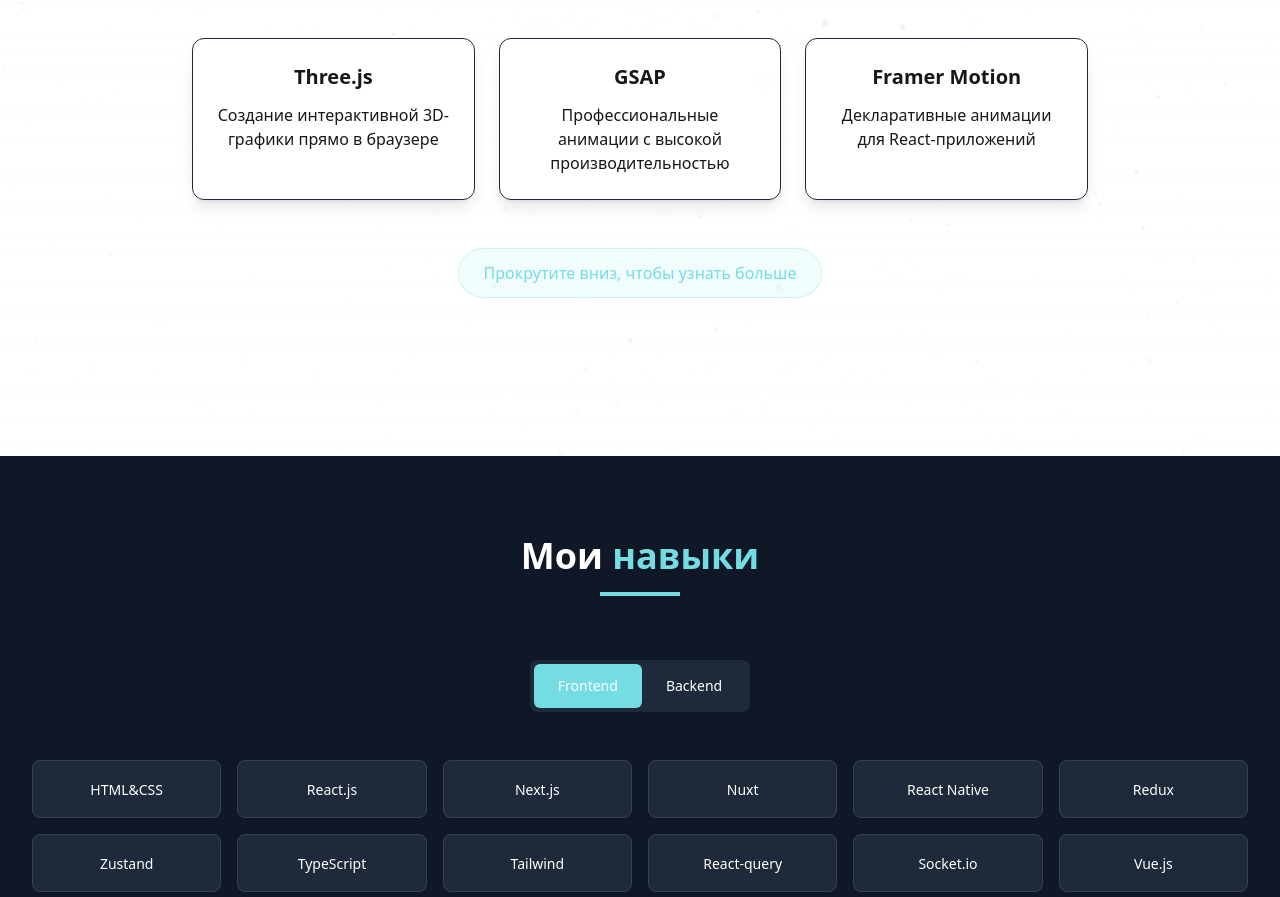
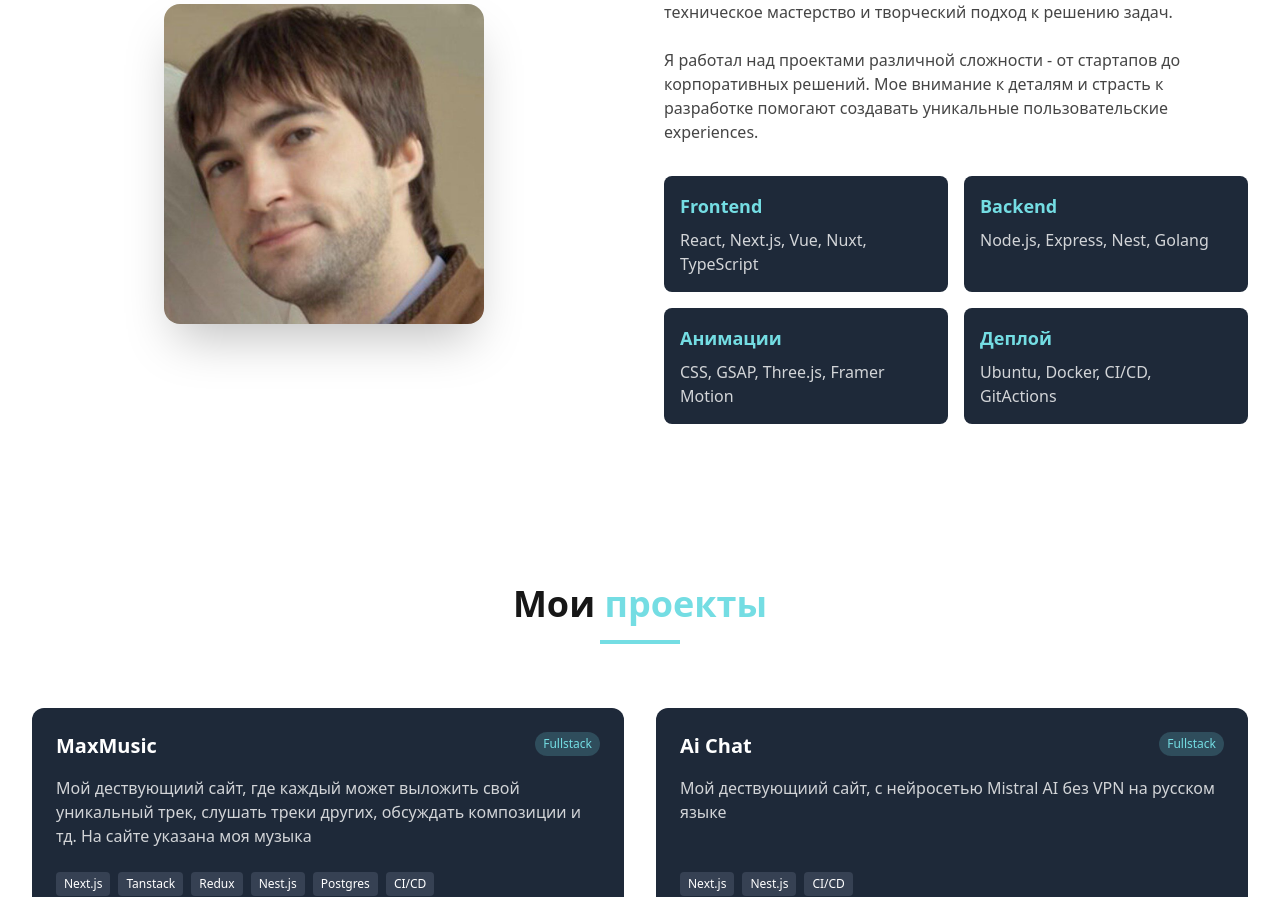
Before and after one commit to Maximviktorovic2305/new-portfolio, a Next.js app: page / in a window 1280 px wide. Shown: the part 1900-2797 px from the top of the page. Built offline with nearby package versions, Linux system fonts and the light colour scheme.

Commit message:
djhsdfjk

```diff
--- a/src/app/page.tsx
+++ b/src/app/page.tsx
@@ -1,19 +1,21 @@
 import HeroSection from '@/sections/HeroSection'
 import AboutSection from '@/sections/AboutSection'
+import ProjectsSection from '@/sections/ProjectsSection'
 import SkillsSection from '@/sections/SkillsSection'
-import ProjectsSection from '@/sections/ProjectsSection'
 import ContactSection from '@/sections/ContactSection'
 import AnimationShowcase from '@/sections/AnimationShowcase'
+import TestTiltCard from '@/components/TestTiltCard'
 
 export default function Home() {
 	return (
-		<>
+		<div>
 			<HeroSection />
+			<AnimationShowcase />
 			<AboutSection />
-			<AnimationShowcase />
+			<ProjectsSection />
 			<SkillsSection />
-			<ProjectsSection />
 			<ContactSection />
-		</>
+			<TestTiltCard />
+		</div>
 	)
 }
--- /dev/null
+++ b/src/components/ProjectCard.tsx
@@ -0,0 +1,99 @@
+'use client'
+
+import { useState } from 'react'
+import { motion } from 'framer-motion'
+import { useCardTilt } from '@/hooks'
+import { useAnimation } from '@/contexts/AnimationContext'
+import { Project } from '@/types'
+import Link from 'next/link'
+
+interface ProjectCardProps {
+	project: Project
+}
+
+export default function ProjectCard({ project }: ProjectCardProps) {
+	const [showPopup, setShowPopup] = useState(false)
+	const { settings } = useAnimation()
+	const { tilt, cardRef, handleMouseMove, handleMouseLeave } = useCardTilt()
+
+	const handleGithubClick = (e: React.MouseEvent) => {
+		if (!project.github) {
+			e.preventDefault()
+			setShowPopup(true)
+			// Auto-hide popup after 3 seconds
+			setTimeout(() => setShowPopup(false), 3000)
+		}
+	}
+
+	return (
+		<div className='relative h-full flex flex-col'>
+			<div
+				ref={cardRef}
+				className='bg-gray-800 rounded-xl overflow-hidden h-full flex flex-col'
+				onMouseMove={settings.enabled ? handleMouseMove : undefined}
+				onMouseLeave={settings.enabled ? handleMouseLeave : undefined}
+				style={{
+					transform: settings.enabled
+						? `perspective(1000px) rotateX(${tilt.rotateX}deg) rotateY(${tilt.rotateY}deg) scale3d(1, 1, 1)`
+						: 'none',
+					transition: settings.enabled ? 'transform 0.1s ease-out' : 'none',
+					transformStyle: 'preserve-3d',
+				}}>
+				<div className='p-6 flex flex-col h-full'>
+					<div className='flex justify-between items-start mb-4'>
+						<h3 className='text-xl font-bold text-light'>{project.title}</h3>
+						<span className='text-xs px-2 py-1 bg-accent/20 text-accent rounded-full'>
+							{project.category}
+						</span>
+					</div>
+
+					<p className='text-light-80 mb-6 flex-grow'>{project.description}</p>
+
+					<div className='flex flex-wrap gap-2 mb-6'>
+						{project.technologies.map((tech, techIndex) => (
+							<span
+								key={techIndex}
+								className='text-xs px-2 py-1 bg-gray-700 text-light rounded'>
+								{tech}
+							</span>
+						))}
+					</div>
+
+					<div className='flex gap-4 mt-auto'>
+						<Link href={project.site} target='_blank'>
+							<motion.button
+								className='px-4 py-2 bg-accent text-background rounded-lg cursor-pointer hover:bg-accent/90 transition-colors duration-300'
+								whileHover={{ scale: 1.05 }}
+								whileTap={{ scale: 0.95 }}>
+								На сайт
+							</motion.button>
+						</Link>
+						<Link href={project.github || '#'} target='_blank'>
+							<motion.button
+								className={`px-4 py-2 border border-accent text-light rounded-lg cursor-pointer transition-colors duration-300 ${
+									project.github
+										? 'hover:bg-accent/10'
+										: 'opacity-50 cursor-not-allowed'
+								}`}
+								whileHover={project.github ? { scale: 1.05 } : {}}
+								whileTap={project.github ? { scale: 0.95 } : {}}
+								onClick={handleGithubClick}>
+								GitHub
+							</motion.button>
+						</Link>
+					</div>
+				</div>
+			</div>
+
+			{/* Popup for commercial projects */}
+			{showPopup && (
+				<div className='absolute top-1/2 left-1/2 transform -translate-x-1/2 -translate-y-1/2 z-50 bg-gray-800 border border-gray-700 rounded-lg p-4 w-64 shadow-xl'>
+					<p className='text-light text-center'>
+						Так как проект является коммерческим, доступ к коду закрыт. Спасибо
+						за понимание.
+					</p>
+				</div>
+			)}
+		</div>
+	)
+}
--- /dev/null
+++ b/src/components/TestTiltCard.tsx
@@ -0,0 +1,22 @@
+'use client'
+
+import { useCardTilt } from '@/hooks'
+
+export default function TestTiltCard() {
+	const { tilt, cardRef, handleMouseMove, handleMouseLeave } = useCardTilt()
+
+	return (
+		<div
+			ref={cardRef}
+			onMouseMove={handleMouseMove}
+			onMouseLeave={handleMouseLeave}
+			className='w-64 h-40 bg-blue-500 rounded-lg flex items-center justify-center m-10'
+			style={{
+				transform: `perspective(1000px) rotateX(${tilt.rotateX}deg) rotateY(${tilt.rotateY}deg)`,
+				transition: 'transform 0.1s ease-out',
+				transformStyle: 'preserve-3d',
+			}}>
+			<p className='text-white font-bold'>Tilt Card Test</p>
+		</div>
+	)
+}
--- /dev/null
+++ b/src/data/index.ts
@@ -0,0 +1,50 @@
+import { Project } from '@/types'
+
+export const projects: Project[] = [
+	{
+		id: 1,
+		title: 'MaxMusic',
+		description:
+			'Мой дествующиий сайт, где каждый может выложить свой уникальный трек, слушать треки других, обсуждать композиции и тд. На сайте указана моя музыка',
+		technologies: [
+			'Next.js',
+			'Tanstack',
+			'Redux',
+			'Nest.js',
+			'Postgres',
+			'CI/CD',
+		],
+		category: 'Fullstack',
+		site: 'https://maxmusic.pro',
+		github: 'https://github.com/Maximviktorovic2305/my-songs-site',
+	},
+	{
+		id: 2,
+		title: 'Ai Chat',
+		description: 'Мой дествующиий сайт, с нейросетью Mistral AI без VPN на русском языке',
+		technologies: ['Next.js', 'Nest.js', 'CI/CD'],
+		category: 'Fullstack',
+		site: 'https://aicontact.tech',
+		github: 'https://github.com/Maximviktorovic2305/chat-gpt-app',
+	},
+	{
+		id: 3,
+		title: 'Macrosmatic',
+		description:
+			'Современная финтех платформа для инвестиций',
+		technologies: ['Nuxt', 'Tanstack', 'Pinia'],
+		category: 'Frontend',
+		site: 'https://macrosmatic.pro',
+		github: '',
+	},
+	{
+		id: 4,
+		title: 'Telegram Game Axiora Clicker',
+		description:
+			'Телеграм мини апп игра Axiora Clicker',
+		technologies: ['TypeScript', 'Framer Motion', 'GSAP'],
+		category: 'Frontend',
+		site: 'https://t.me/david_lee_bot',
+		github: '',
+	},
+]
--- /dev/null
+++ b/src/hooks/index.ts
@@ -0,0 +1 @@
+export { useCardTilt } from './useCardTilt'
--- /dev/null
+++ b/src/hooks/useCardTilt.ts
@@ -0,0 +1,42 @@
+import { useState, useRef } from 'react'
+
+interface TiltState {
+	rotateX: number
+	rotateY: number
+}
+
+export const useCardTilt = () => {
+	const [tilt, setTilt] = useState<TiltState>({ rotateX: 0, rotateY: 0 })
+	const cardRef = useRef<HTMLDivElement>(null)
+
+	const handleMouseMove = (e: React.MouseEvent<HTMLDivElement>) => {
+		if (!cardRef.current) return
+
+		const card = cardRef.current
+		const rect = card.getBoundingClientRect()
+		const x = e.clientX - rect.left
+		const y = e.clientY - rect.top
+		const centerX = rect.width / 2
+		const centerY = rect.height / 2
+
+		// Calculate rotation based on mouse position relative to center
+		const rotateY = ((x - centerX) / centerX) * 10 // Max 10 degrees
+		const rotateX = ((centerY - y) / centerY) * 10 // Max 10 degrees
+
+		setTilt({
+			rotateX,
+			rotateY,
+		})
+	}
+
+	const handleMouseLeave = () => {
+		setTilt({ rotateX: 0, rotateY: 0 })
+	}
+
+	return {
+		tilt,
+		cardRef,
+		handleMouseMove,
+		handleMouseLeave,
+	}
+}
--- a/src/sections/AboutSection.tsx
+++ b/src/sections/AboutSection.tsx
@@ -69,14 +69,14 @@
 								className='bg-gray-800 p-4 rounded-lg'
 								whileHover={settings.enabled ? { y: -5 } : {}}>
 								<h4 className='text-accent font-bold text-lg mb-2'>Frontend</h4>
-								<p className='text-white/80'>React, Next.js, TypeScript</p>
+								<p className='text-white/80'>React, Next.js, Vue, Nuxt, TypeScript</p>
 							</motion.div>
 
 							<motion.div
 								className='bg-gray-800 p-4 rounded-lg'
 								whileHover={settings.enabled ? { y: -5 } : {}}>
 								<h4 className='text-accent font-bold text-lg mb-2'>Backend</h4>
-								<p className='text-white/80'>Node.js, Express, MongoDB</p>
+								<p className='text-white/80'>Node.js, Express, Nest, Golang</p>
 							</motion.div>
 
 							<motion.div
@@ -84,7 +84,7 @@
 								whileHover={settings.enabled ? { y: -5 } : {}}>
 								<h4 className='text-accent font-bold text-lg mb-2'>Анимации</h4>
 								<p className='text-white/80'>
-									GSAP, Three.js, Framer Motion
+									CSS, GSAP, Three.js, Framer Motion
 								</p>
 							</motion.div>
 
@@ -92,7 +92,7 @@
 								className='bg-gray-800 p-4 rounded-lg'
 								whileHover={settings.enabled ? { y: -5 } : {}}>
 								<h4 className='text-accent font-bold text-lg mb-2'>Деплой</h4>
-								<p className='text-white/80'>Vercel, Docker, CI/CD</p>
+								<p className='text-white/80'>Ubuntu, Docker, CI/CD, GitActions</p>
 							</motion.div>
 						</div>
 					</motion.div>
--- a/src/sections/AnimationShowcase.tsx
+++ b/src/sections/AnimationShowcase.tsx
@@ -27,8 +27,7 @@
 						initial={{ opacity: 0, y: 20 }}
 						animate={isVisible ? { opacity: 1, y: 0 } : {}}
 						transition={{ duration: 0.8, delay: 0.2 }}>
-						Современные <span className='text-accent'>анимации</span> и
-						3D-графика
+						Современный <span className='text-accent'>стэк технологий</span>
 					</motion.h2>
 
 					<motion.p
@@ -46,27 +45,28 @@
 						animate={isVisible ? { opacity: 1, y: 0 } : {}}
 						transition={{ duration: 0.8, delay: 0.6 }}>
 						<div className='bg-background/70 backdrop-blur-sm p-6 rounded-xl border border-gray-800 shadow-lg'>
-							<h3 className='text-xl font-semibold  mb-3'>
-								Three.js
-							</h3>
+							<h3 className='text-xl font-semibold  mb-3'>Современный UI/UX</h3>
 							<p className=''>
-								Создание интерактивной 3D-графики прямо в браузере
+								Создание объемных и интерактивных элементов для веб-приложений
 							</p>
 						</div>
 
 						<div className='bg-background/70 backdrop-blur-sm p-6 rounded-xl border border-gray-800 shadow-lg'>
-							<h3 className='text-xl font-semibold  mb-3'>GSAP</h3>
+							<h3 className='text-xl font-semibold  mb-3'>
+								Высокая производительность
+							</h3>
 							<p className=''>
-								Профессиональные анимации с высокой производительностью
+								Оптимизация и производительные решения для современных
+								приложений
 							</p>
 						</div>
 
 						<div className='bg-background/70 backdrop-blur-sm p-6 rounded-xl border border-gray-800 shadow-lg'>
 							<h3 className='text-xl font-semibold mb-3'>
-								Framer Motion
+								Современные фреймворки
 							</h3>
 							<p className=''>
-								Декларативные анимации для React-приложений
+								Разработка с использованием актуальных технологий и библиотек
 							</p>
 						</div>
 					</motion.div>
--- a/src/sections/ProjectsSection.tsx
+++ b/src/sections/ProjectsSection.tsx
@@ -1,53 +1,10 @@
 'use client'
 
 import { motion } from 'framer-motion'
-import { useAnimation } from '@/contexts/AnimationContext'
-
-interface Project {
-	id: number
-	title: string
-	description: string
-	technologies: string[]
-	category: string
-}
+import { projects } from '@/data'
+import ProjectCard from '@/components/ProjectCard'
 
 export default function ProjectsSection() {
-	const { settings } = useAnimation()
-
-	const projects: Project[] = [
-		{
-			id: 1,
-			title: 'E-commerce Platform',
-			description:
-				'Полнофункциональная платформа электронной коммерции с оптимизацией производительности и анимациями.',
-			technologies: ['React', 'Node.js', 'MongoDB', 'GSAP'],
-			category: 'Fullstack',
-		},
-		{
-			id: 2,
-			title: '3D Portfolio Website',
-			description:
-				'Интерактивное портфолио с 3D элементами и сложными анимациями на Three.js.',
-			technologies: ['Next.js', 'Three.js', 'Framer Motion'],
-			category: 'Frontend',
-		},
-		{
-			id: 3,
-			title: 'Task Management App',
-			description:
-				'Приложение для управления задачами с реальным временем и уведомлениями.',
-			technologies: ['React', 'Express', 'Socket.io', 'MongoDB'],
-			category: 'Fullstack',
-		},
-		{
-			id: 4,
-			title: 'Animation Library',
-			description:
-				'Библиотека компонентов с предопределенными анимациями для React приложений.',
-			technologies: ['TypeScript', 'Framer Motion', 'GSAP'],
-			category: 'Library',
-		},
-	]
 
 	return (
 		<section id='projects' className='py-20 bg-background'>
@@ -68,60 +25,45 @@
 					{projects.map((project, index) => (
 						<motion.div
 							key={project.id}
-							className='bg-gray-800 rounded-xl overflow-hidden'
+							className='h-full'
 							initial={{ opacity: 0, y: 50 }}
 							whileInView={{ opacity: 1, y: 0 }}
 							viewport={{ once: true }}
-							transition={{ duration: 0.5, delay: index * 0.1 }}
-							whileHover={
-								settings.enabled
-									? {
-											y: -10,
-											boxShadow:
-												'0 20px 25px -5px rgba(116, 221, 227, 0.1), 0 10px 10px -5px rgba(116, 221, 227, 0.04)',
-									  }
-									: {}
-							}>
-							<div className='p-6'>
-								<div className='flex justify-between items-start mb-4'>
-									<h3 className='text-xl font-bold text-light'>
-										{project.title}
-									</h3>
-									<span className='text-xs px-2 py-1 bg-accent/20 text-accent rounded-full'>
-										{project.category}
-									</span>
-								</div>
-
-								<p className='text-light-80 mb-6'>{project.description}</p>
-
-								<div className='flex flex-wrap gap-2 mb-6'>
-									{project.technologies.map((tech, techIndex) => (
-										<span
-											key={techIndex}
-											className='text-xs px-2 py-1 bg-gray-700 text-light rounded'>
-											{tech}
-										</span>
-									))}
-								</div>
-
-								<div className='flex gap-4'>
-									<motion.button
-										className='px-4 py-2 bg-accent text-background rounded-lg hover:bg-accent/90 transition-colors duration-300'
-										whileHover={{ scale: 1.05 }}
-										whileTap={{ scale: 0.95 }}>
-										Детали
-									</motion.button>
-									<motion.button
-										className='px-4 py-2 border border-accent text-light rounded-lg hover:bg-accent/10 transition-colors duration-300'
-										whileHover={{ scale: 1.05 }}
-										whileTap={{ scale: 0.95 }}>
-										GitHub
-									</motion.button>
-								</div>
-							</div>
+							transition={{ duration: 0.5, delay: index * 0.1 }}>
+							<ProjectCard project={project} />
 						</motion.div>
 					))}
 				</div>
+
+				<motion.div
+					className='mt-16 text-center'
+					initial={{ opacity: 0 }}
+					whileInView={{ opacity: 1 }}
+					viewport={{ once: true }}
+					transition={{ duration: 0.8 }}>
+					<p className='text-foreground/80 mb-6'>
+						Здесь представлены лишь некоторые из моих проектов
+					</p>
+					<motion.a
+						href='https://github.com/Maximviktorovic2305'
+						target='_blank'
+						rel='noopener noreferrer'
+						className='inline-block'
+						whileHover={{ scale: 1.1 }}
+						whileTap={{ scale: 0.95 }}>
+						<div className='w-16 h-16 bg-gray-800 rounded-full flex items-center justify-center hover:bg-accent transition-colors duration-300'>
+							<svg
+								className='w-8 h-8 text-foreground hover:text-background transition-colors duration-300'
+								fill='currentColor'
+								viewBox='0 0 24 24'>
+								<path d='M12 0c-6.626 0-12 5.373-12 12 0 5.302 3.438 9.8 8.207 11.387.599.111.793-.261.793-.577v-2.234c-3.338.726-4.033-1.416-4.033-1.416-.546-1.387-1.333-1.756-1.333-1.756-1.089-.745.083-.729.083-.729 1.205.084 1.839 1.237 1.839 1.237 1.07 1.834 2.807 1.304 3.492.997.107-.775.418-1.305.762-1.604-2.665-.305-5.467-1.334-5.467-5.931 0-1.311.469-2.381 1.236-3.221-.124-.303-.535-1.524.117-3.176 0 0 1.008-.322 3.301 1.23.957-.266 1.983-.399 3.003-.404 1.02.005 2.047.138 3.006.404 2.291-1.552 3.297-1.23 3.297-1.23.653 1.653.242 2.874.118 3.176.77.84 1.235 1.911 1.235 3.221 0 4.609-2.807 5.624-5.479 5.921.43.372.823 1.102.823 2.222v3.293c0 .319.192.694.801.576 4.765-1.589 8.199-6.086 8.199-11.386 0-6.627-5.373-12-12-12z' />
+							</svg>
+						</div>
+					</motion.a>
+					<p className='text-foreground/60 mt-4 text-sm'>
+						Посмотреть все 40+ проектов на GitHub
+					</p>
+				</motion.div>
 			</div>
 		</section>
 	)
--- /dev/null
+++ b/src/types/index.ts
@@ -0,0 +1,9 @@
+export interface Project {
+	id: number
+	title: string
+	description: string
+	technologies: string[]
+	category: string
+	site: string
+	github: string
+}
```
Also changed, not shown: src/sections/ContactSection.tsx (+16 -25 lines).
